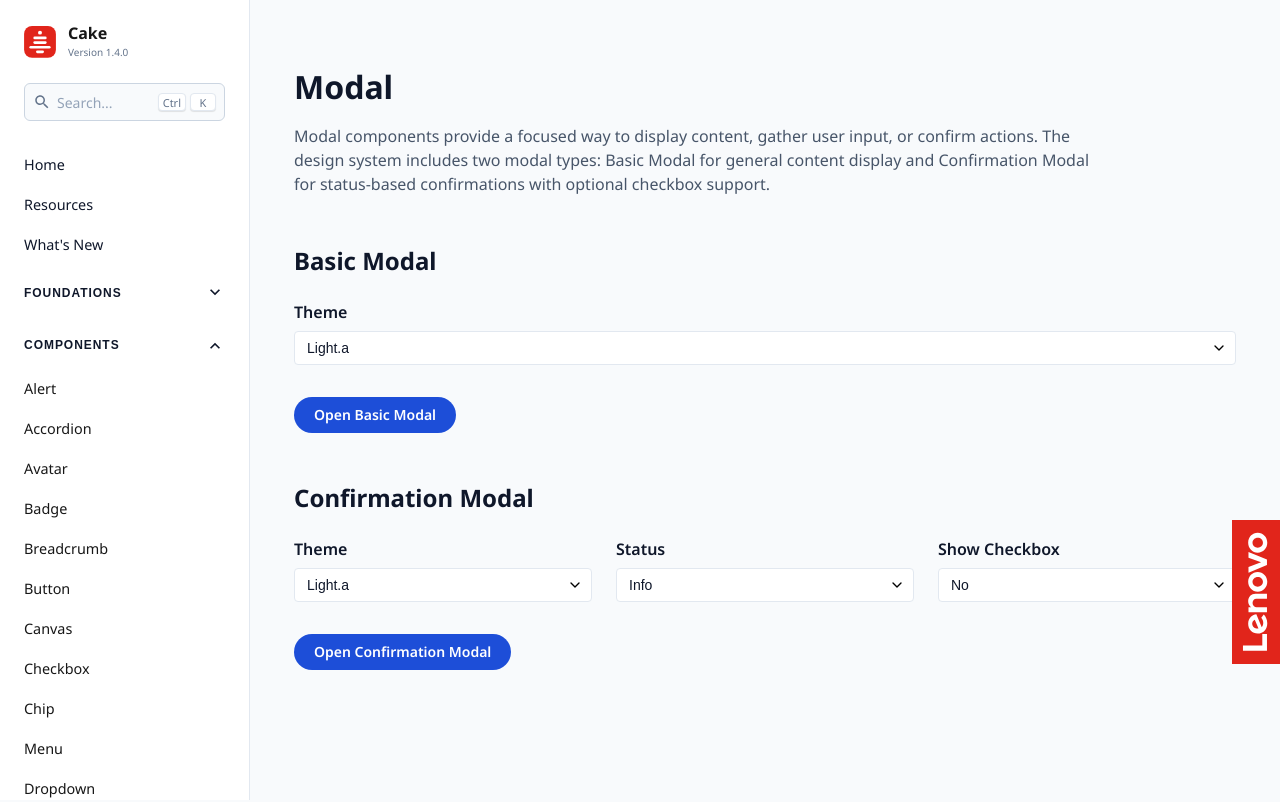
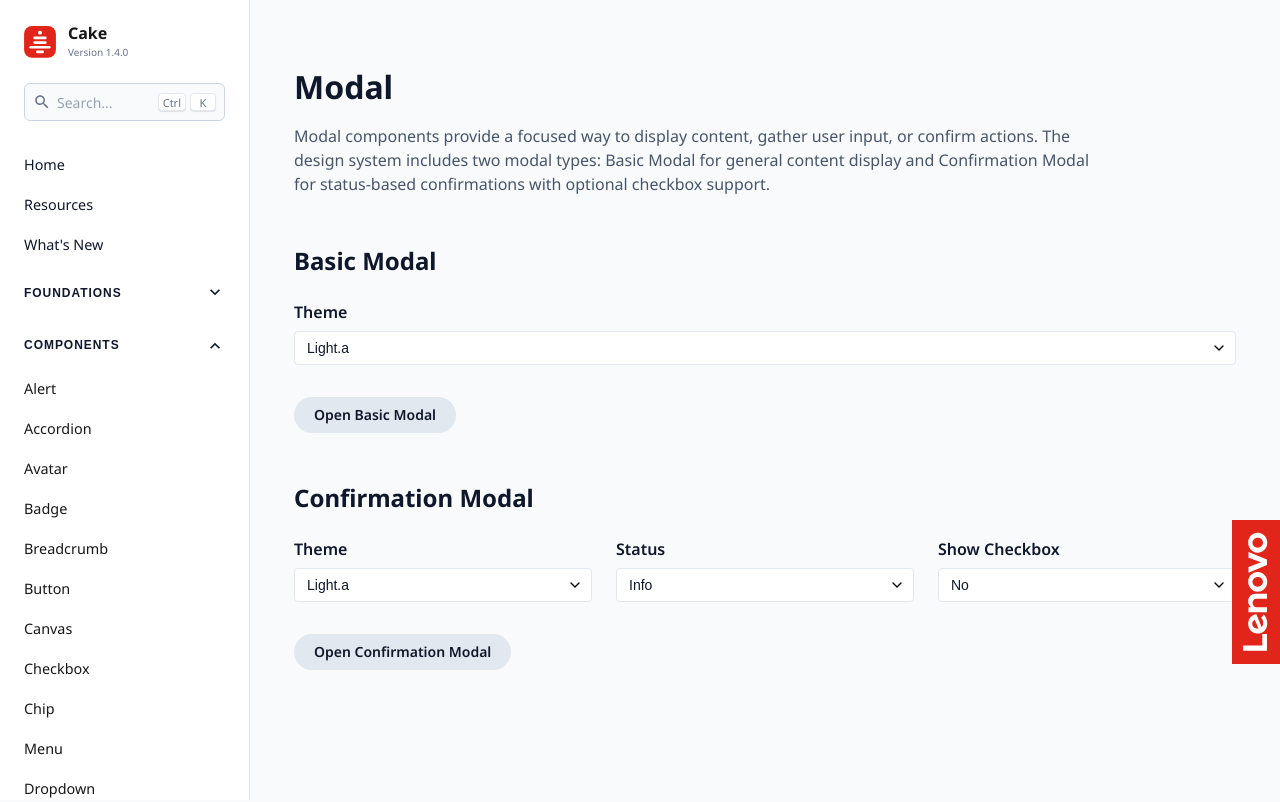
Before and after one commit to cake-admin/cakev2, a React (Create React App) app: page /components/modal in a window 1280 px wide. Shown: the top 802 px of the page. Built offline with nearby package versions, Linux system fonts and the light colour scheme.

Commit message:
style: change modal launch buttons to secondary variant

```diff
--- a/src/pages/ModalPage.js
+++ b/src/pages/ModalPage.js
@@ -137,7 +137,7 @@ const ModalPage = () => {
 
         <PreviewSection>
           <Button
-            variant={BUTTON_VARIANTS.PRIMARY}
+            variant={BUTTON_VARIANTS.SECONDARY}
             label="Open Basic Modal"
             onClick={() => setBasicModalOpen(true)}
           />
@@ -193,7 +193,7 @@ const ModalPage = () => {
 
         <PreviewSection>
           <Button
-            variant={BUTTON_VARIANTS.PRIMARY}
+            variant={BUTTON_VARIANTS.SECONDARY}
             label="Open Confirmation Modal"
             onClick={() => setConfirmationModalOpen(true)}
           />
```
